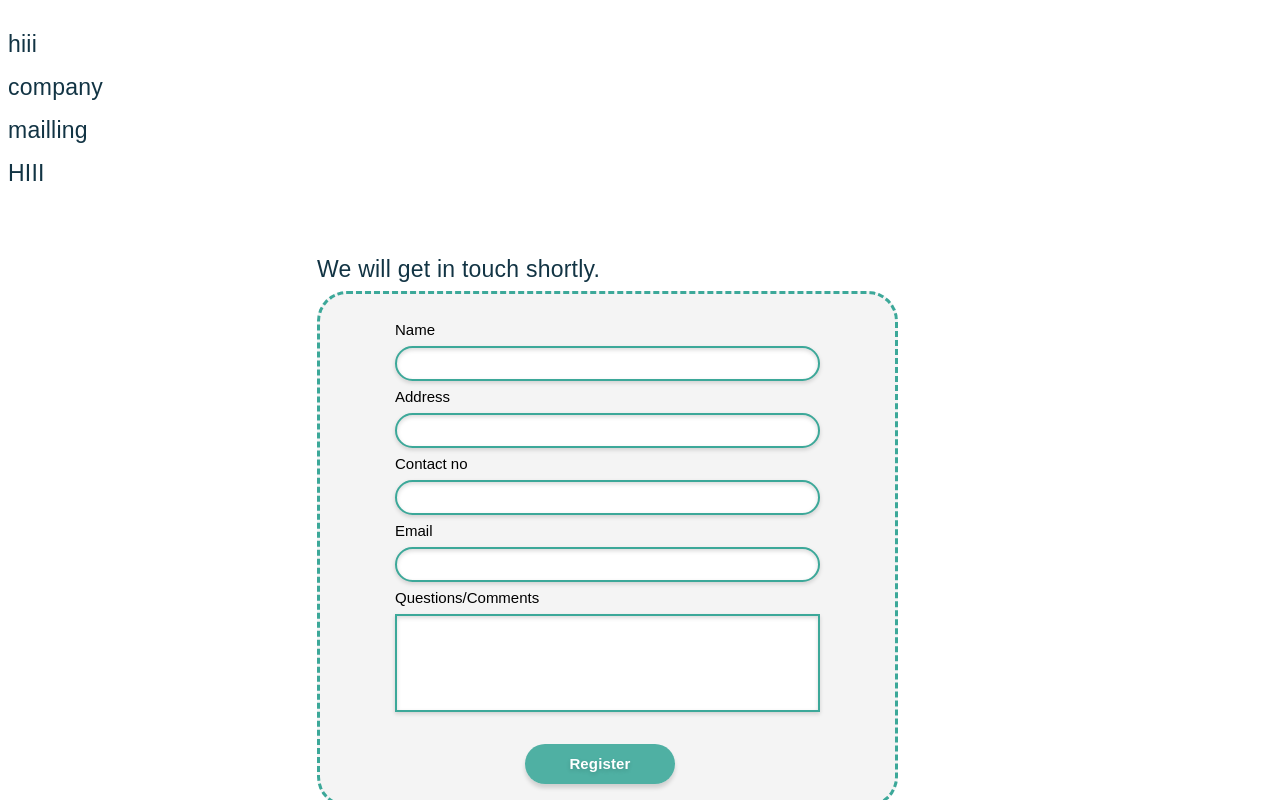
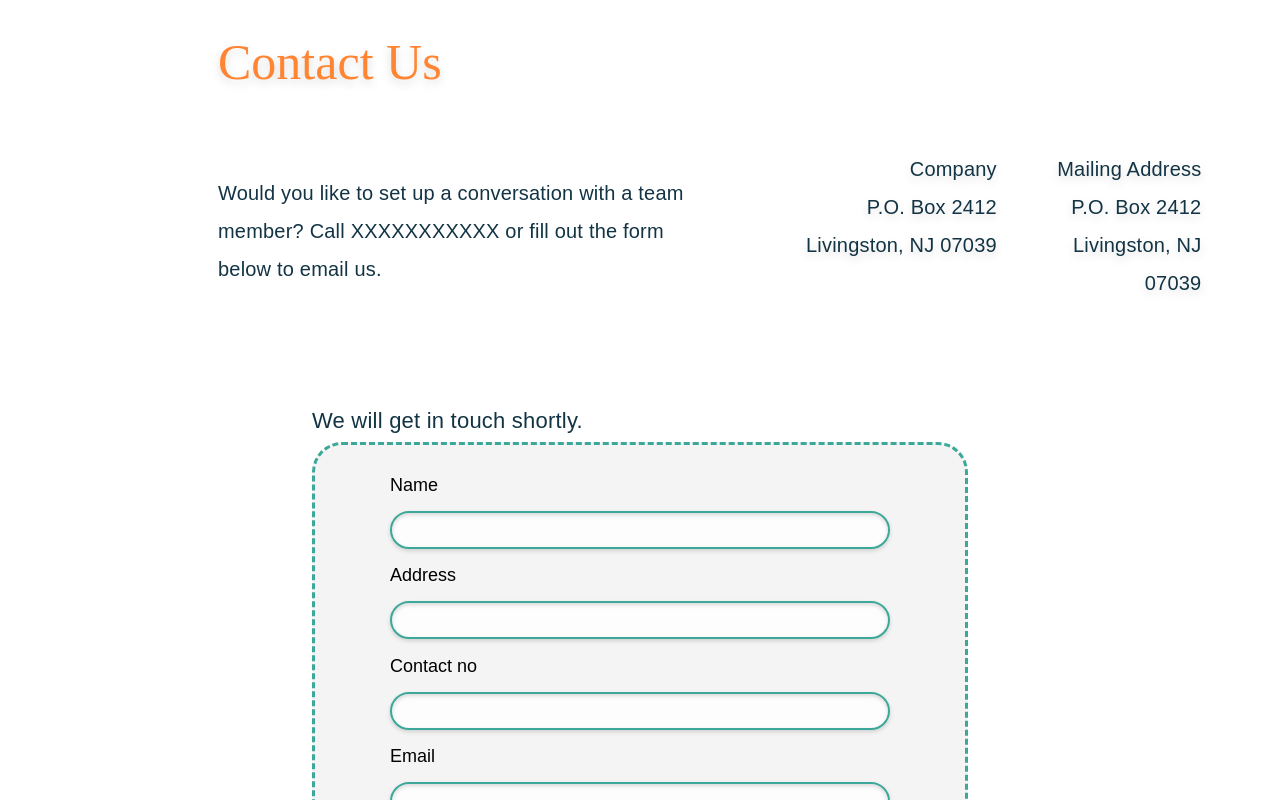
Before and after one commit to rankothnc/FootPrint, a React (Create React App) app: page / in a window 1280 px wide. Shown: the top 800 px of the page. Built offline with nearby package versions, Linux system fonts and the light colour scheme.

Commit message:
title added

```diff
--- /dev/null
+++ b/src/Components/Contact.css
@@ -0,0 +1,46 @@
+.ContactInfo {
+   align-content: space-between;
+   color:red;
+}
+
+p{
+    font-size: 15px;
+    width: 646px;
+height: 20px;
+left: 81px;
+top: 561px;
+
+font-family: 'Omnes', sans-serif;
+font-style: normal;
+font-weight: 500;
+font-size: 20px;
+line-height: 190%;
+/* identical to box height, or 36px */
+
+letter-spacing: 0.01em;
+
+color: #123444;
+
+}
+
+.heading{
+    margin-left:210px;
+    /* position: absolute; */
+width: 614px;
+height: 63px;
+left: 78px;
+top: 201px;
+
+font-family: 'Omnes';
+font-style: normal;
+font-weight: 500;
+font-size: 50px;
+line-height: 112.4%;
+/* or 79px */
+
+
+color: #FF8533;
+
+text-shadow: 0px 4px 10px rgba(0, 0, 0, 0.15);
+
+}
--- a/src/Components/contact.js
+++ b/src/Components/contact.js
@@ -1,34 +1,124 @@
 import React from "react";
 import styled from "styled-components";
+import "./Contact.css";
 
 export default function Contacts() {
   return (
+    <div>
+    <h1 className="heading">Contact Us</h1>
     <ContactSection>
       <ContactInfo>
-        <p>hiii</p>
+        <p>
+          Would you like to set up a conversation with a team
+          <br /> member? Call XXXXXXXXXXX or fill out the form
+          <br />
+          below to email us.
+        </p>
       </ContactInfo>
 
       <ContactAddress>
         <ContactCompany>
-          <p>company</p>
+          <p>
+            Company
+            <br />
+            P.O. Box 2412
+            <br />
+            Livingston, NJ 07039
+          </p>
         </ContactCompany>
         <ContactMailling>
-          <p>mailling</p>
+          <p>Mailing Address <br /> P.O. Box 2412 <br />
+          Livingston, NJ <br />
+          07039</p>
         </ContactMailling>
       </ContactAddress>
-      <p>HIII</p>
     </ContactSection>
+    </div>
   );
 }
 
 const ContactSection = styled.div`
-  font-size: 100px;
+  display: grid;
+  grid-template-columns: 20% 30%;
+  /* margin-left:100px;
+margin-right:80px; */
+  margin: auto 150px;
 `;
 
-const ContactInfo = styled.div``;
+const ContactInfo = styled.p`
+  /* display:flex;
+  justify-content: 50px;
+  text-align:justify; */
+  display: grid;
+  margin-left:60px;
+  /* align-items: center; */
+  /* justify-items: left;
+        text-align: justify; */
 
-const ContactAddress = styled.div``;
 
-const ContactCompany = styled.div``;
+        /* position: absolute; */
+width: 524px;
+height: 150px;
+left: 81px;
+top: 310px;
 
-const ContactMailling = styled.div``;
+font-family: 'Omnes';
+font-style: normal;
+font-weight: 500;
+font-size: 24px;
+line-height: 38px;
+/* or 156% */
+
+text-align: justify;
+letter-spacing: -0.011em;
+
+color: #123444;
+`;
+
+const ContactAddress = styled.div`
+  display: grid;
+  grid-gap: 60px;
+  grid-template-columns: 50% 50%;
+`;
+
+const ContactCompany = styled.div`
+    text-align:right;
+    /* position: absolute; */
+width: 171px;
+height: 57px;
+left: 850px;
+top: 365px;
+
+font-family: 'Omnes';
+font-style: normal;
+font-weight: 500;
+font-size: 20px;
+line-height: 23px;
+text-align: right;
+
+color: #123444;
+
+text-shadow: 0px 4px 10px rgba(0, 0, 0, 0.15);
+
+`;
+
+const ContactMailling = styled.div`
+ text-align:right;
+
+ /* position: absolute; */
+width: 171px;
+height: 57px;
+left: 850px;
+top: 365px;
+
+font-family: 'Omnes';
+font-style: normal;
+font-weight: 500;
+font-size: 20px;
+line-height: 23px;
+text-align: right;
+
+color: #123444;
+
+text-shadow: 0px 4px 10px rgba(0, 0, 0, 0.15);
+`;
--- a/src/Components/form.css
+++ b/src/Components/form.css
@@ -1,4 +1,8 @@
-p{
+/* .contactForm{
+    background-color: red;
+} */
+
+.title{
 
 /* position: absolute; */
 width: 646px;
@@ -9,7 +13,7 @@ top: 561px;
 font-family: 'Omnes', sans-serif;
 font-style: normal;
 font-weight: 500;
-font-size: 23px;
+font-size: 22px;
 line-height: 190%;
 /* identical to box height, or 36px */
 
@@ -25,10 +29,23 @@ input{
 /* position: absolute;
 width: 1006.96px;
 height: 77px; */
+/* left: 202.01px;
+top: 1053px;
+height: 40px;
+background: rgb(255, 255, 255);
+border: 2px solid #3CA899;
+box-shadow: 0px 2px 4px rgba(0, 0, 0, 0.15), inset 0px 2px 4px rgba(0, 0, 0, 0.15);
+border-radius: 45px; */
+
+box-sizing: border-box;
+/*
+position: absolute; */
+width: 500px;
+height: 38px;
 left: 202.01px;
-top: 1053px;
-height: 35px;
-background: rgb(255, 255, 255);
+top: 755px;
+
+background: rgba(255, 255, 255, 0.8);
 border: 2px solid #3CA899;
 box-shadow: 0px 2px 4px rgba(0, 0, 0, 0.15), inset 0px 2px 4px rgba(0, 0, 0, 0.15);
 border-radius: 45px;
@@ -42,11 +59,11 @@ box-sizing: fixed;
 width: 1000px;
 height: 277px; */
 line-height:170%;
-height: 90px;
+height: 140px;
 left: 209px;
 top: 1380px;
 resize: none;
-background: rgb(255, 255, 255);
+background: rgba(255, 255, 255, 0.8);
 border: 2px solid #3CA899;
 box-shadow: 0px 2px 4px rgba(0, 0, 0, 0.15), inset 0px 2px 4px rgba(0, 0, 0, 0.15);
 }
@@ -104,5 +121,5 @@ button:hover{
 
 label{
     font-family: 'Omnes', sans-serif;
-    font-size: 15px;
+    font-size: 18px;
 }
--- a/src/Components/form.js
+++ b/src/Components/form.js
@@ -6,7 +6,7 @@ import "./form.css";
 export default function Form() {
   return (
     <Contact>
-      <p>We will get in touch shortly.</p>
+      <p class='title'>We will get in touch shortly.</p>
       <ContactForm>
         <label for="name">Name</label>
         <input type="text" name="name" id="name" />
@@ -37,15 +37,16 @@ export default function Form() {
 }
 
 const Contact = styled.div`
-  padding: 30px 90px;
+  padding: 50px 90px;
   display: grid;
   line-height: 170%;
   justify-content:center;
+  /* height: 200px; */
   /* align-items:center; */
 `
 const ContactForm = styled.div`
   display: grid;
-  max-width: 90%;
+  max-width: 100%;
   /* align-content:center; */
   padding: 20px 75px;
   border-style: dashed;
@@ -55,12 +56,13 @@ const ContactForm = styled.div`
   background: rgba(217, 217, 217, 0.3);
   border: 3px dashed #3ca899;
   border-radius: 30px;
-  line-height: 200%;
+  line-height: 250%;
+  height: 700px;
 `
 const SubmitButton = styled.div`
   align-self:center;
   display:grid;
-  padding-left:130px;
+  padding-left:150px;
   transition: 1s cubic-bezier(0.075, 0.82, 0.165, 1);
 
   :hover{
```
